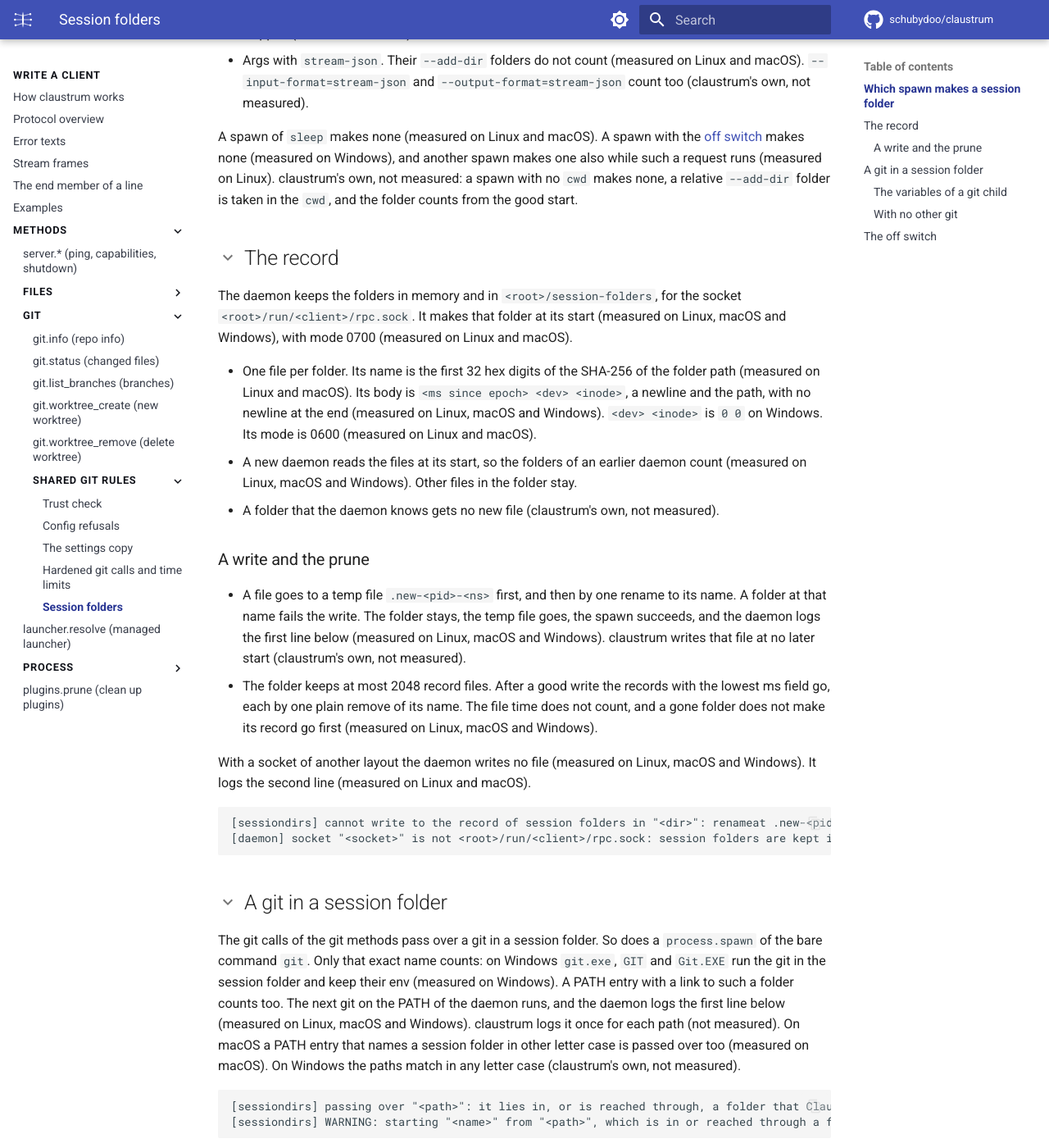
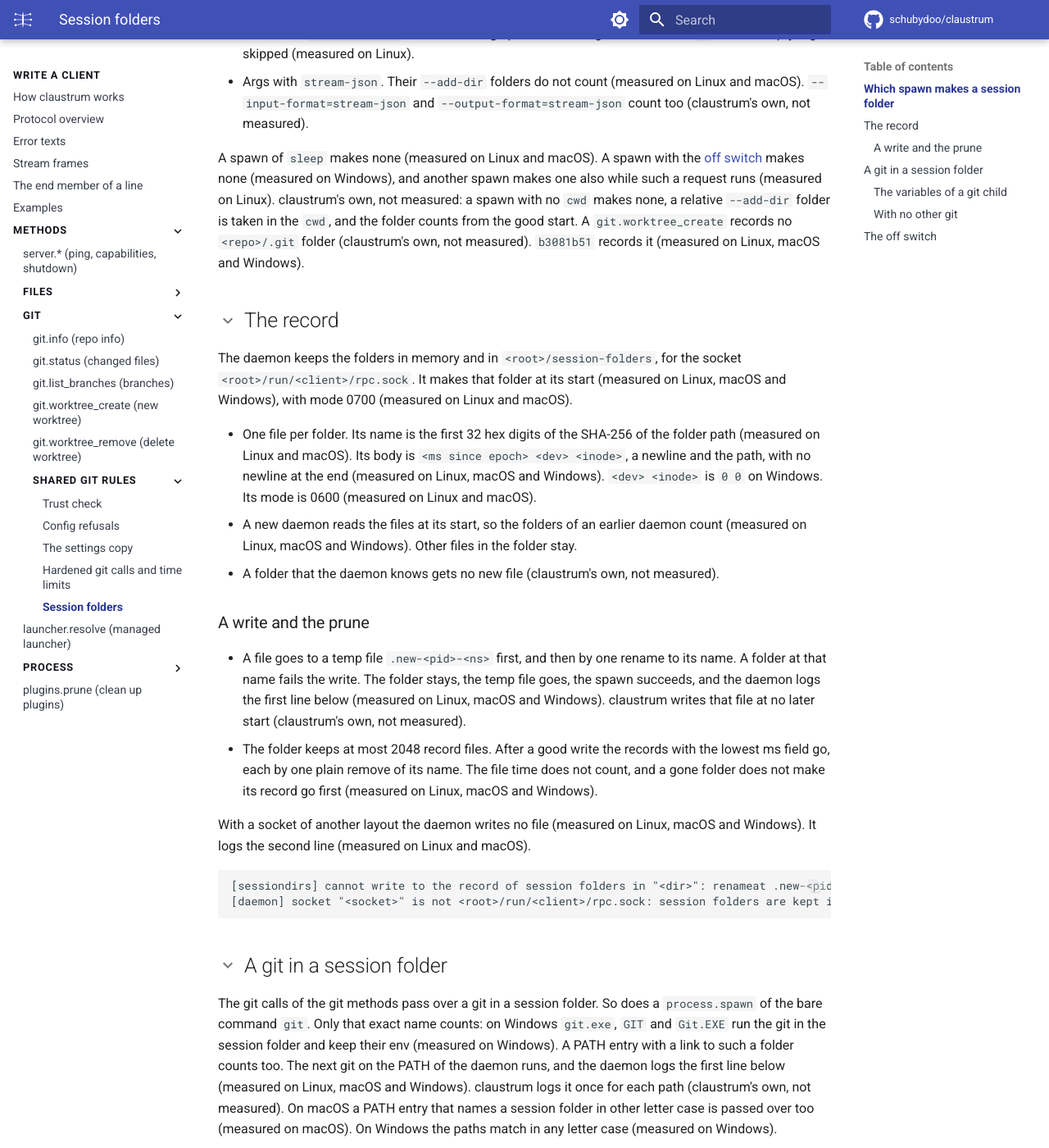
Before and after one commit to schubydoo/claustrum, an MkDocs documentation site: the page built from docs/protocol/git-rules-session-folders.md, in a window 1280 px wide and 1400 px high, scrolled down 486 px. Shown: the whole window at 82% size. Built offline with MkDocs 1.6.1 and Material for MkDocs 9.7.7, drawn with Linux system fonts in a browser that asks for light colours; comment, search, counter and statistics services are not loaded; some of the changed text lies outside the part shown.

Commit message:
docs: fix the m-19 claims of the final re-check (#916)
A re-check of everything that the b3081b51 PRs wrote, read as one set,
found claims that a later PR made stale or that are stronger than their
rows. This PR corrects them:

- The content check refuses a file that another process holds open for
writing with no share mode (a holder that only reads does not block the
read).
- The remove page names the colon form of the `git cannot run` text for
a gone worktree.
- The session-folders page: the Windows letter-case rule is measured on
Windows; the once-per-path log line is claustrum's own; a
`git.worktree_create` records no `<repo>/.git` folder in claustrum,
while b3081b51 does (a known gap).
- UPSTREAM-TRACKING.md: `git.info` joins the link count; the short-lived
entry names are not claimed equal.
- Two changesets: the link count names git.info, and the session-folder
note names what the off switch does.
- A helper in `internal/git/objectsources.go` gets a plain name of our
own. No logic change.

Docs and one rename only, so no changeset of its own (label
`no-changelog`). Word limits equal the new counts.

🤖 Generated with [Claude Code](https://claude.com/claude-code)

---------

Co-authored-by: Schuby <12485317+schubydoo@users.noreply.github.com>
Co-authored-by: Claude Opus 5.5 <noreply@anthropic.com>
Co-authored-by: claustrum-ci[bot] <291905441+claustrum-ci[bot]@users.noreply.github.com>

````diff
--- a/docs/protocol/git-rules-session-folders.md
+++ b/docs/protocol/git-rules-session-folders.md
@@ -1,7 +1,7 @@
 # Session folders
 
-The daemon does not start a git that PATH finds in a folder that a Claude Code session
-works in, unless the request turns the check off. Each rule on this page is of build `b3081b51`, and it names its systems.
+The git methods and a bare `git` spawn skip a git on PATH in a session folder: a folder
+that a Claude Code session works in. The request can turn this check off. Each rule on this page is of build `b3081b51`, and it names its systems.
 
 ## Which spawn makes a session folder
 
@@ -21,7 +21,8 @@ A spawn of `sleep` makes none (measured on Linux and macOS). A spawn with the [o
 switch](#the-off-switch) makes none (measured on Windows), and another spawn makes one
 also while such a request runs (measured on Linux). claustrum's own, not
 measured: a spawn with no `cwd` makes none, a relative `--add-dir` folder is taken in
-the `cwd`, and the folder counts from the good start.
+the `cwd`, and the folder counts from the good start. A `git.worktree_create` records no
+`<repo>/.git` folder (claustrum's own, not measured). `b3081b51` records it (measured on Linux, macOS and Windows).
 
 ## The record
 
@@ -66,9 +67,9 @@ The git calls of the git methods pass over a git in a session folder. So does a
 (measured on Windows). A PATH entry with a link to such a folder
 counts too. The next git on the PATH of the daemon runs, and the daemon logs the first
 line below (measured on Linux, macOS and Windows). claustrum logs it once for each
-path (not measured). On macOS a PATH entry that names a session folder in other letter
+path (claustrum's own, not measured). On macOS a PATH entry that names a session folder in other letter
 case is passed over too (measured on macOS). On Windows the paths match in any letter
-case (claustrum's own, not measured).
+case (measured on Windows).
 
 ```text
 [sessiondirs] passing over "<path>": it lies in, or is reached through, a folder that Claude works in. Each file in "<dir>" ends in the path of one such folder; remove the file to have that folder forgotten
````
Also changed, not shown: .changeset/session-folders.md (+1 -1 lines), .changeset/windows-object-sources.md (+1 -1 lines), docs/UPSTREAM-TRACKING.md (+3 -4 lines), docs/protocol/git-worktree-create.md (+1 -1 lines), docs/protocol/git-worktree-remove.md (+1 -1 lines), 4 other files.
